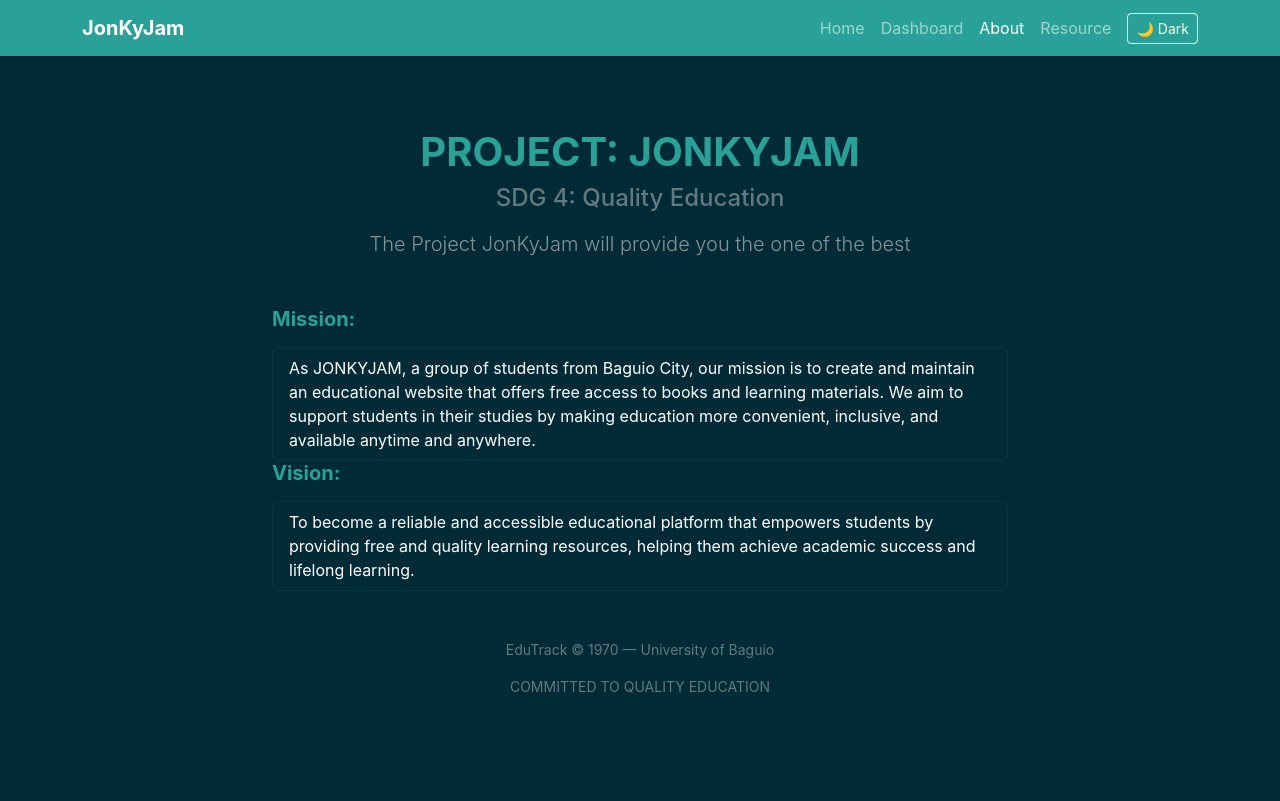
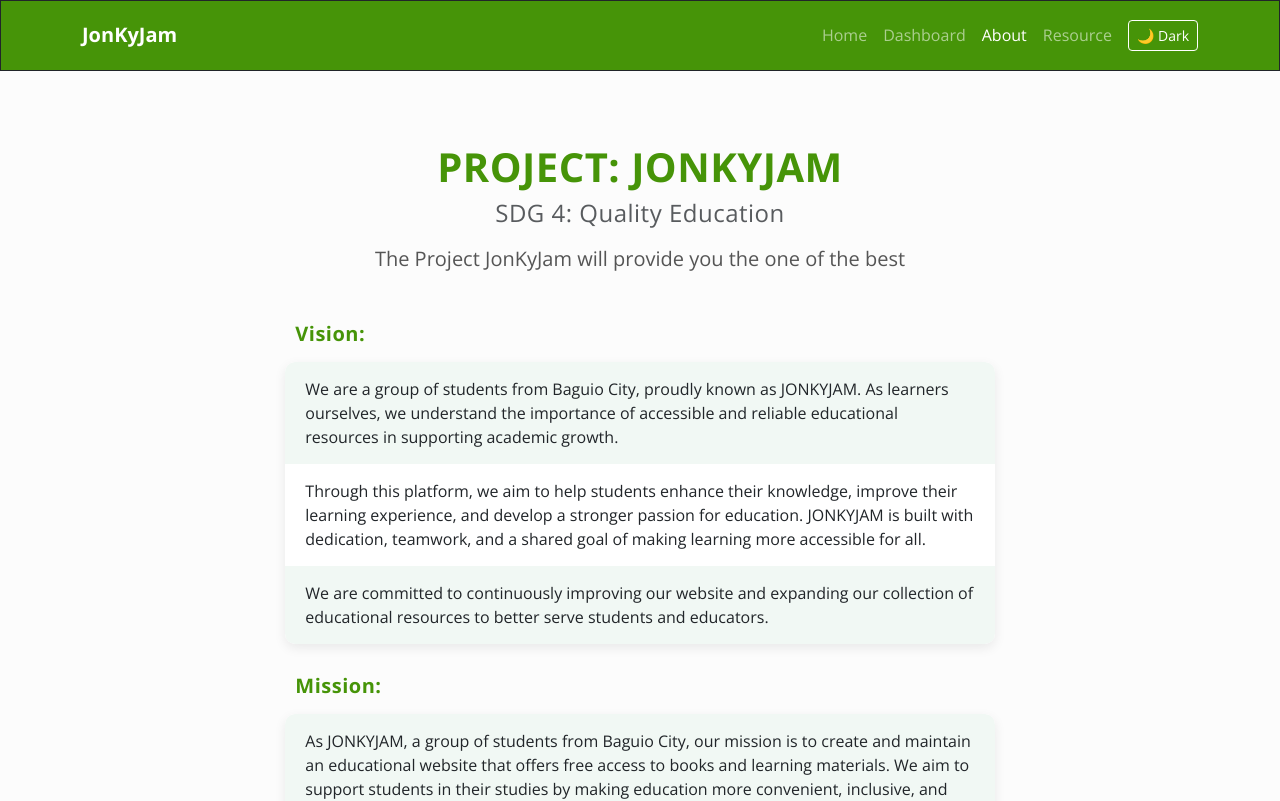
Before and after one commit to UBSITFernandoJon/appdev1-SDG4-JonKyJam, an Angular app: page /about in a window 1280 px wide. Shown: the top 801 px of the page. Built offline with nearby package versions, Linux system fonts and the light colour scheme.

Commit message:
Added The Css for the Dashboard and About Page, Also We added About Us Description

```diff
--- a/src/app/pages/about/about.css
+++ b/src/app/pages/about/about.css
@@ -0,0 +1,97 @@
+/* SDG 4 Theme Colors */
+:root {
+    --sdg-green: #2e7d32;
+    --sdg-light-green: #66bb6a;
+    --sdg-bg: #f4fbf6;
+    --sdg-accent: #a5d6a7;
+    --text-dark: #1b1b1b;
+  }
+
+  /* Section Styling */
+  section {
+    background: linear-gradient(135deg, var(--sdg-bg), #ffffff);
+    border-radius: 12px;
+    padding: 40px 20px;
+  }
+
+  /* Headings */
+  h1, h4, h5 {
+    letter-spacing: 0.5px;
+  }
+
+  h1 {
+    font-size: 2.5rem;
+    color: var(--sdg-green);
+  }
+
+  h4 {
+    color: var(--sdg-light-green);
+  }
+
+  h5 {
+    border-left: 5px solid var(--sdg-green);
+    padding-left: 10px;
+  }
+
+  /* Lead paragraph */
+  .lead {
+    color: #555;
+    max-width: 600px;
+    margin: auto;
+  }
+
+  /* Card-style list groups */
+  .list-group {
+    border-radius: 10px;
+    overflow: hidden;
+    box-shadow: 0 4px 12px rgba(0,0,0,0.08);
+  }
+
+  .list-group-item {
+    border: none;
+    padding: 15px 20px;
+    font-size: 1rem;
+    transition: all 0.3s ease;
+    background: #ffffff;
+  }
+
+  /* Alternating colors */
+  .list-group-item:nth-child(odd) {
+    background: #f1f8f4;
+  }
+
+  /* Hover effect */
+  .list-group-item:hover {
+    background: var(--sdg-accent);
+    transform: translateX(5px);
+    cursor: pointer;
+  }
+
+  /* Section spacing */
+  .row {
+    margin-bottom: 30px;
+  }
+
+  /* Footer */
+  .text-muted.small {
+    border-top: 1px solid #ddd;
+    padding-top: 15px;
+    font-size: 0.85rem;
+  }
+
+  .text-muted.small p {
+    margin: 5px 0;
+    color: #777;
+  }
+
+  /* Responsive tweaks */
+  @media (max-width: 768px) {
+    h1 {
+      font-size: 2rem;
+    }
+
+    .list-group-item {
+      font-size: 0.95rem;
+      padding: 12px;
+    }
+  }
--- a/src/app/pages/about/about.html
+++ b/src/app/pages/about/about.html
@@ -6,6 +6,19 @@
     <p class="lead mt-3">
       The Project JonKyJam will provide you the one of the best
     </p>
+  </div>
+
+  <div class="row justify-content-center">
+    <div class="col-md-8">
+      <h5 class="fw-bold text-success mb-3">Vision:</h5>
+      <ul class="list-group">
+        <li
+          class="list-group-item"
+          *ngFor="let fact of AboutUs">
+          {{ fact }}
+        </li>
+      </ul>
+    </div>
   </div>
 
 
--- a/src/app/pages/about/about.ts
+++ b/src/app/pages/about/about.ts
@@ -9,6 +9,13 @@ import { CommonModule } from '@angular/common';
   styleUrl: './about.css'
 })
 export class AboutComponent {
+  AboutUs = [
+    'We are a group of students from Baguio City, proudly known as JONKYJAM. As learners ourselves, we understand the importance of accessible and reliable educational resources in supporting academic growth.',
+    'Through this platform, we aim to help students enhance their knowledge, improve their learning experience, and develop a stronger passion for education. JONKYJAM is built with dedication, teamwork, and a shared goal of making learning more accessible for all.',
+    'We are committed to continuously improving our website and expanding our collection of educational resources to better serve students and educators.'
+  ];
+
+
   Mission = [
     'As JONKYJAM, a group of students from Baguio City, our mission is to create and maintain an educational website that offers free access to books and learning materials. We aim to support students in their studies by making education more convenient, inclusive, and available anytime and anywhere.'
 
--- a/src/app/pages/dashboard/dashboard.css
+++ b/src/app/pages/dashboard/dashboard.css
@@ -0,0 +1,156 @@
+/* Header */
+h2 {
+    color: var(--sdg-green);
+    letter-spacing: 0.5px;
+  }
+
+  /* Badge */
+  .badge.bg-success {
+    background: linear-gradient(135deg, var(--sdg-green), var(--sdg-light-green));
+    border-radius: 20px;
+    padding: 8px 14px;
+  }
+
+  /* Alerts (info & success) */
+  .alert {
+    border: none;
+    border-radius: 10px;
+    font-size: 0.95rem;
+  }
+
+  .alert-info {
+    background: #e3f2fd;
+    color: #0d47a1;
+  }
+
+  .alert-success {
+    background: #e8f5e9;
+    color: var(--sdg-green);
+  }
+
+  /* Search Bar */
+  .input-group input {
+    border-radius: 8px 0 0 8px;
+    border: 1px solid #ccc;
+    transition: 0.3s;
+  }
+
+  .input-group input:focus {
+    border-color: var(--sdg-green);
+    box-shadow: 0 0 5px rgba(46, 125, 50, 0.3);
+  }
+
+  .input-group .btn-success {
+    background: var(--sdg-green);
+    border: none;
+    transition: 0.3s;
+  }
+
+  .input-group .btn-success:hover {
+    background: #1b5e20;
+  }
+
+  .input-group .btn-outline-success {
+    border-color: var(--sdg-green);
+    color: var(--sdg-green);
+  }
+
+  .input-group .btn-outline-success:hover {
+    background: var(--sdg-green);
+    color: white;
+  }
+
+  /* Spinner */
+  .spinner-border {
+    width: 3rem;
+    height: 3rem;
+  }
+
+  /* Book Cards Container Spacing */
+  .row-cols-lg-4 .col {
+    transition: transform 0.3s ease;
+  }
+
+  .row-cols-lg-4 .col:hover {
+    transform: translateY(-5px);
+  }
+
+  /* Favorites Cards */
+  .card {
+    border: none;
+    border-radius: 10px;
+    background: #ffffff;
+    transition: 0.3s;
+  }
+
+  .card:hover {
+    background: #f1f8f4;
+    transform: scale(1.03);
+  }
+
+  /* Reading List Sections */
+  h6 {
+    font-weight: 600;
+    margin-bottom: 10px;
+  }
+
+  /* Reading List Items */
+  .list-group-item {
+    border: none;
+    border-left: 4px solid transparent;
+    transition: 0.3s;
+    font-size: 0.95rem;
+  }
+
+  /* Status Colors */
+  .list-group-item:hover {
+    background: var(--sdg-accent);
+  }
+
+  /* Specific Status Indicators */
+  .list-group-item:has(+ *) {
+    border-left-color: var(--sdg-green);
+  }
+
+  /* To Read */
+  h6:contains("To Read") + ul .list-group-item {
+    border-left: 4px solid #90caf9;
+  }
+
+  /* Reading */
+  h6:contains("Reading") + ul .list-group-item {
+    border-left: 4px solid #ffb74d;
+  }
+
+  /* Finished */
+  h6:contains("Finished") + ul .list-group-item {
+    border-left: 4px solid #66bb6a;
+  }
+
+  /* Small text tweaks */
+  .small {
+    font-size: 0.85rem;
+  }
+
+  /* Smooth section spacing */
+  .mt-5, .mt-4 {
+    margin-top: 2.5rem !important;
+  }
+
+  /* Responsive Improvements */
+  @media (max-width: 768px) {
+    .input-group {
+      flex-direction: column;
+    }
+
+    .input-group input,
+    .input-group button {
+      width: 100%;
+      border-radius: 8px !important;
+      margin-bottom: 5px;
+    }
+
+    .row-cols-lg-4 .col {
+      transform: none !important;
+    }
+  }
```
Also changed, not shown: src/styles.css.
